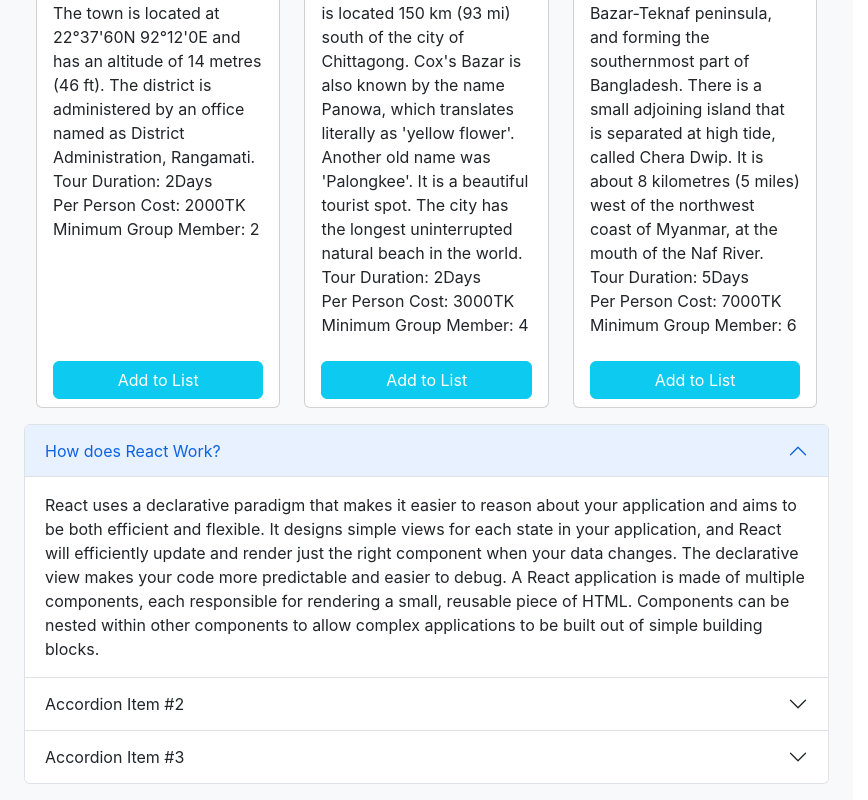
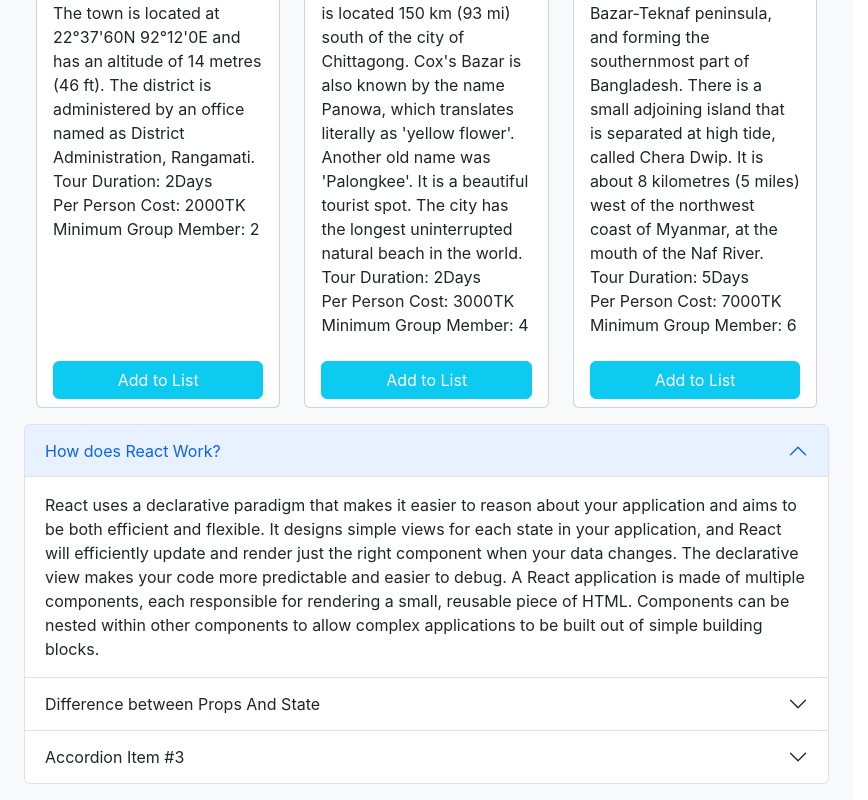
Before and after one commit to AbirDas1048/travel-queens, a React (Create React App) app: page / in a window 1280 px wide. Shown: the part 1127-1927 px from the top of the page, without its empty margins (0-868 px from the left). Built offline with nearby package versions, Linux system fonts and the light colour scheme.

Commit message:
second question answer done

```diff
--- a/src/components/FAQ/Faq.js
+++ b/src/components/FAQ/Faq.js
@@ -19,12 +19,17 @@ const Faq = () => {
             <div class="accordion-item">
                 <h2 class="accordion-header" id="headingTwo">
                     <button class="accordion-button collapsed" type="button" data-bs-toggle="collapse" data-bs-target="#collapseTwo" aria-expanded="false" aria-controls="collapseTwo">
-                        Accordion Item #2
+                        Difference between Props And State
                     </button>
                 </h2>
                 <div id="collapseTwo" class="accordion-collapse collapse" aria-labelledby="headingTwo" data-bs-parent="#accordionExample">
                     <div class="accordion-body">
-                        <strong>This is the second item's accordion body.</strong> It is hidden by default, until the collapse plugin adds the appropriate classes that we use to style each element. These classes control the overall appearance, as well as the showing and hiding via CSS transitions. You can modify any of this with custom CSS or overriding our default variables. It's also worth noting that just about any HTML can go within the <code>.accordion-body</code>, though the transition does limit overflow.
+                        <strong>State</strong>
+                        <p>The state is an updatable structure that is used to contain data or information about the component and can change over time. The change in state can happen as a response to user action or system event. It is the heart of the react component which determines the behavior of the component and how it will render. A state must be kept as simple as possible. It represents the component's local state or information. It can only be accessed or modified inside the component or by the component directly.</p>
+
+                        <strong>Props</strong>
+                        <p>Props are read-only components. It is an object which stores the value of attributes of a tag and work similar to the HTML attributes. It allows passing data from one component to other components. It is similar to function arguments and can be passed to the component the same way as arguments passed in a function. Props are immutable so we cannot modify the props from inside the component.</p>
+
                     </div>
                 </div>
             </div>
```
